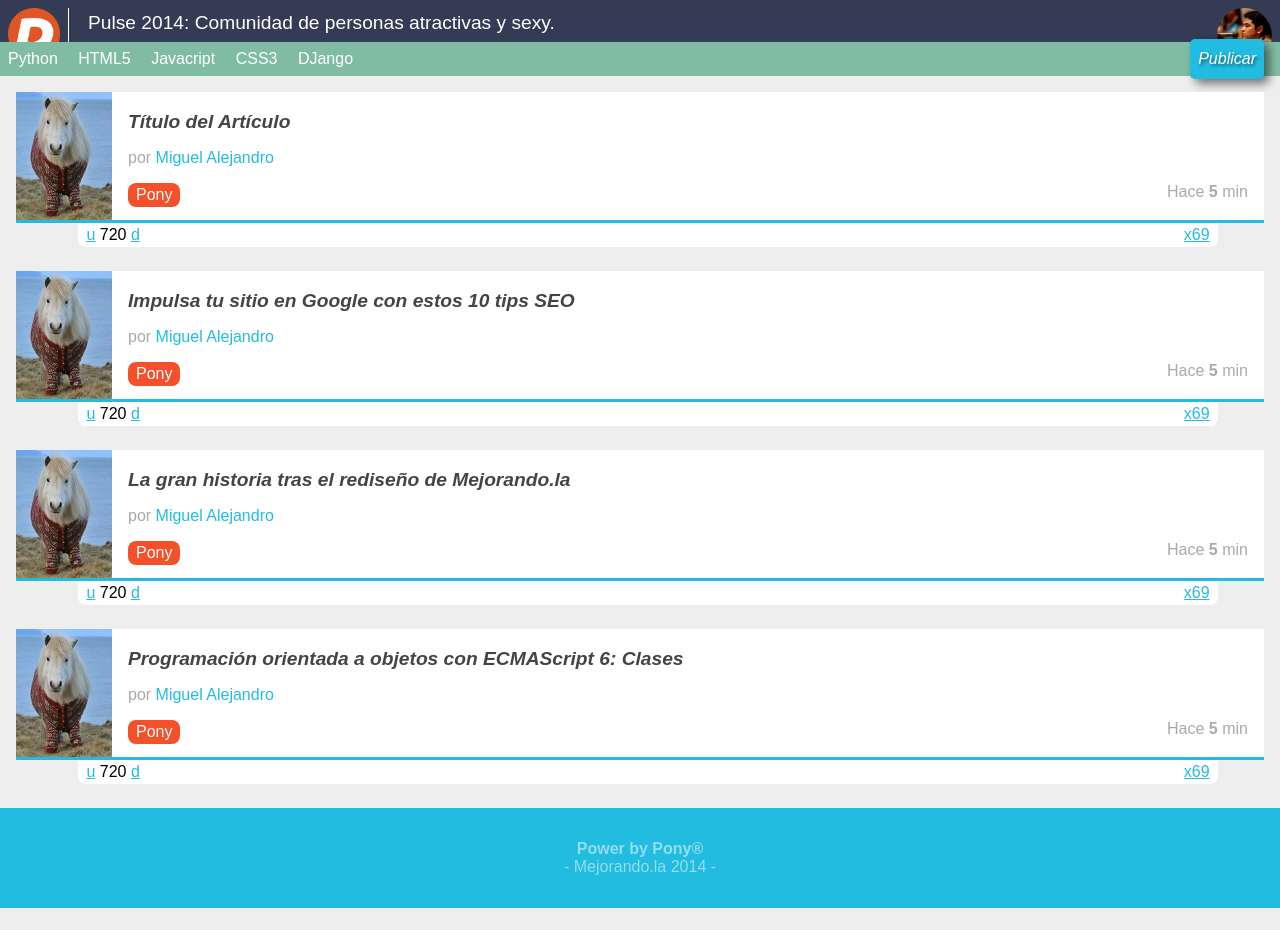
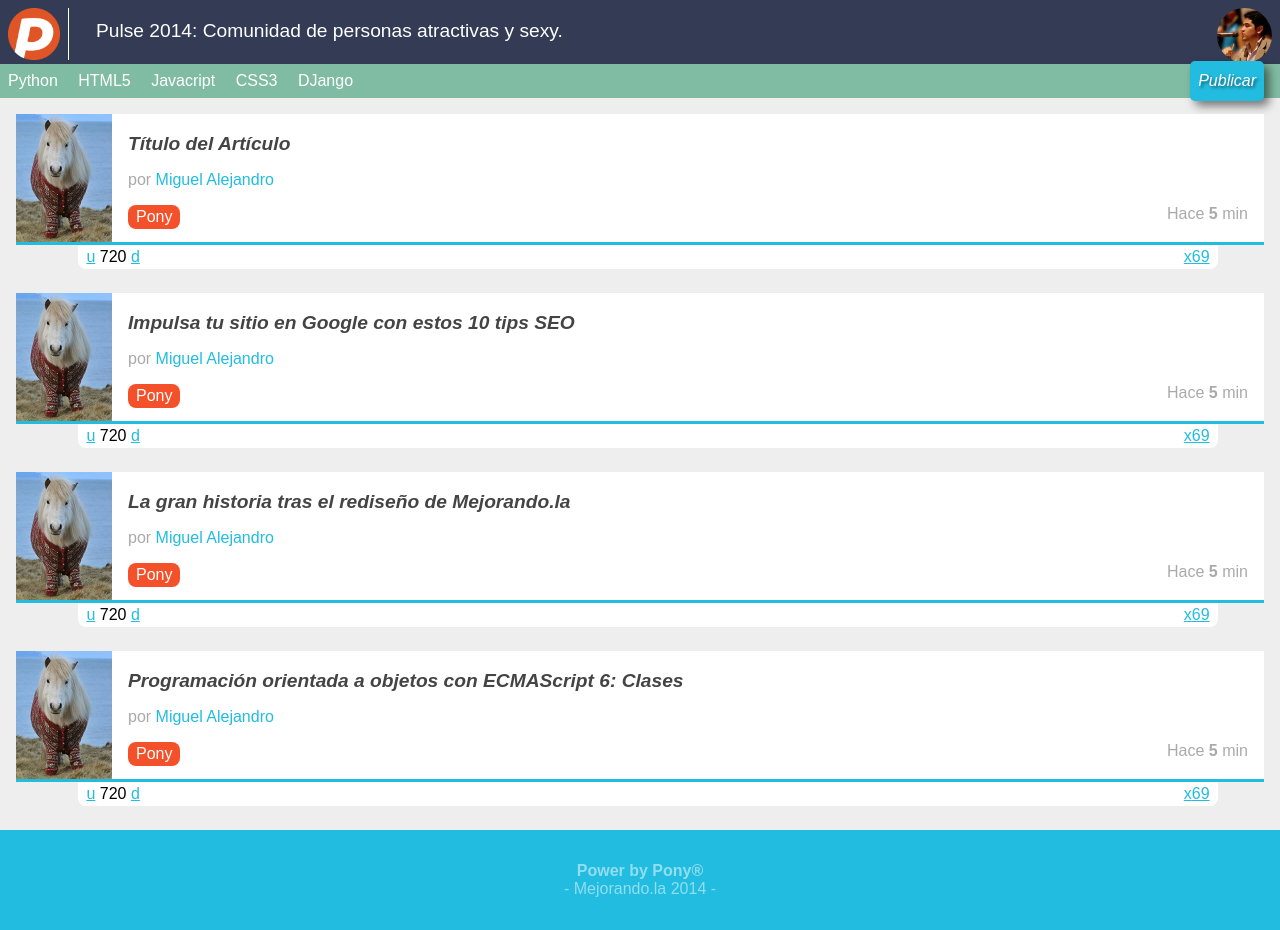
Before and after one commit to mvinan/Plus2014-America, a plain HTML site: page index.html in a window 1280 px wide. Before the commit the page ends 908 px from the top, so only its background shows below. Drawn offline with Linux system fonts and the light colour scheme.

Commit message:
corrección de header elastico

```diff
--- a/estilos.css
+++ b/estilos.css
@@ -38,13 +38,14 @@ header
 {
 	background: #343B54;
 	color:white;
-	padding: 0.5em;
-
+	padding: 1em;
 	position: relative;
+	overflow: hidden;
 }
 header figure
 {
 	float: left;
+
 }
 header h1
 {
@@ -72,7 +73,7 @@ header #logo img
 	top: 0;
 	border-right: 1px solid white;
 	width: 52px;
-	padding-right: 0.5em;
+	padding:0 0.5em 0 0;
 }
 nav
 {
```
